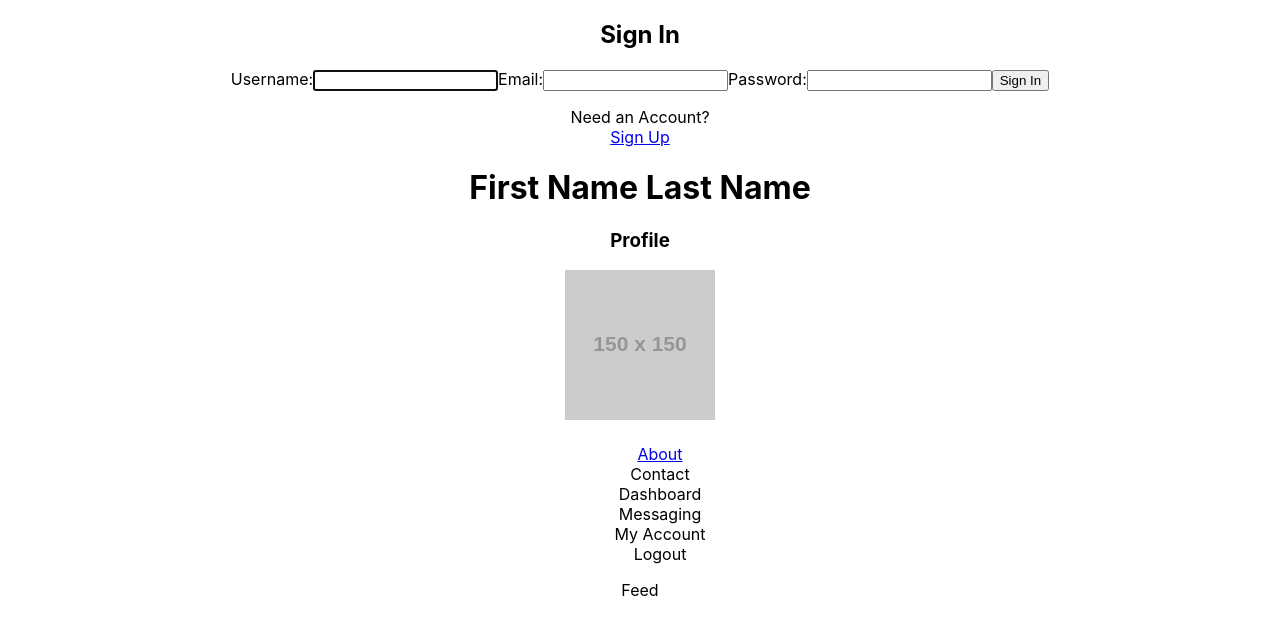
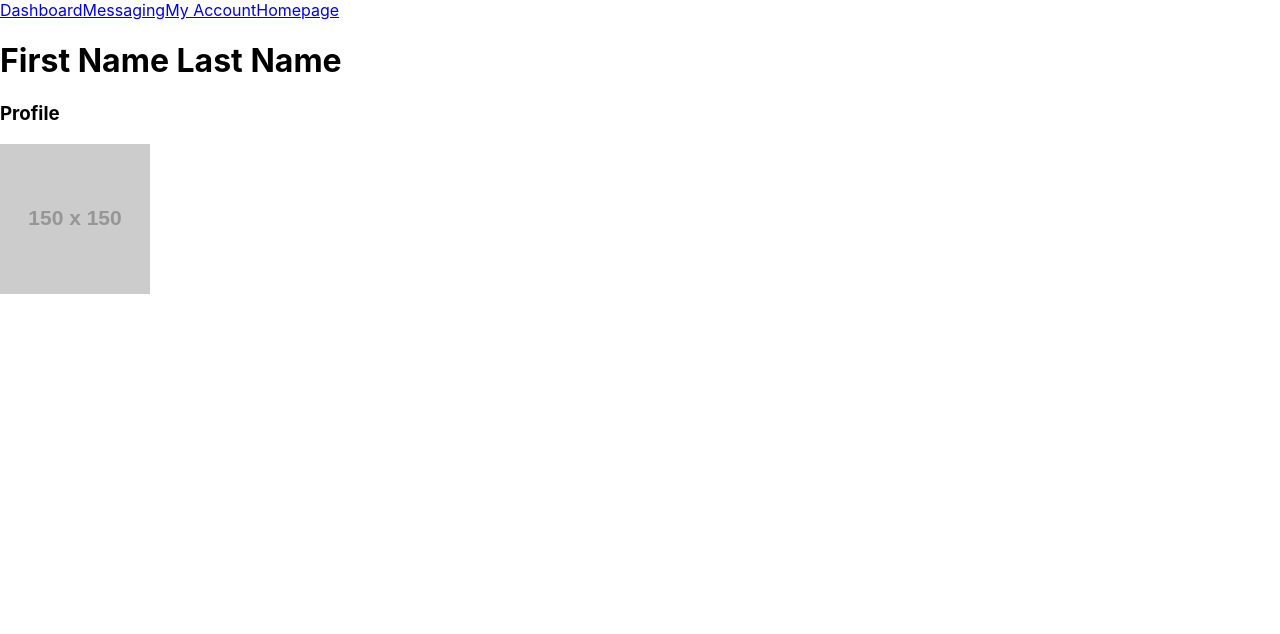
Before and after one commit to lizwashington/Rising-Stars-Project3, a React (Create React App) app in the folder client/: page / in a window 1280 px wide. Shown: the top 634 px of the page. Built offline with nearby package versions, Linux system fonts and the light colour scheme.

Commit message:
react router

```diff
--- a/client/package.json
+++ b/client/package.json
@@ -8,6 +8,7 @@
     "@testing-library/user-event": "^13.5.0",
     "react": "^18.2.0",
     "react-dom": "^18.2.0",
+    "react-router-dom": "^6.3.0",
     "react-scripts": "5.0.1",
     "web-vitals": "^2.1.4"
   },
--- a/client/src/App.js
+++ b/client/src/App.js
@@ -1,21 +1,39 @@
+import React from "react";
 import './App.css';
+import { BrowserRouter as Router, Route, Routes } from "react-router-dom";
 import Dashboard from './components/Dashboard';
 import Nav from './components/Nav';
 import Login from './components/Login';
+import Messaging from "./components/Messaging";
+import Homepage from './components/Homepage';
+import MyAccount from './components/MyAccount';
+import AuthRoute from "./components/AuthRoute";
+import { AuthProvider } from "./utils/auth";
 
+//once the utils auth is set up, wrap below in <AuthProvider> so it can't be accessed unless auth
 
 function App() {
+
   return (
-    <div className="App">
-    <Login/>
+    <>
 
+      <AuthRoute>
+        <Router>
 
-      <h1>First Name  Last Name</h1>
-      <h3>Profile</h3>
-      <img src="https://via.placeholder.com/150'" alt='profilePic'></img>
-      <Nav/>
-      <Dashboard/>
-    </div>
+          <Nav />
+              <Routes>
+                <Route  path="/login"  element={<Login />} />
+                <Route  path="/dashboard"  element={<Dashboard />} />
+                <Route  path="/" element={<Homepage />} />
+                <Route  path="/Messaging" element={<Messaging />} />
+                <Route path="/MyAccount" element={<MyAccount />} />
+
+              </Routes>
+
+        </Router>
+      </AuthRoute>
+
+    </>
   );
 }
 
--- /dev/null
+++ b/client/src/components/AuthRoute/index.js
@@ -0,0 +1,12 @@
+import React from "react";
+import { Navigate } from "react-router-dom";
+import { useAuth } from "../../utils/auth";
+
+
+
+const AuthRoute = ({ children }) => {
+    return useAuth ? children : <Navigate to="/login" />;
+
+};
+
+export default AuthRoute;
--- /dev/null
+++ b/client/src/components/Homepage/index.js
@@ -0,0 +1,14 @@
+import React from "react";
+
+
+const Homepage = () => {
+    return(
+        <div>
+            <h1>First Name  Last Name</h1>
+            <h3>Profile</h3>
+            <img src="https://via.placeholder.com/150'" alt='profilePic'></img>
+        </div>
+    )
+}
+
+export default Homepage;
--- a/client/src/components/Login/index.js
+++ b/client/src/components/Login/index.js
@@ -1,17 +1,19 @@
-import { useRef, useState, useEffect } from 'react';
-
+import React, { useRef, useState, useEffect } from 'react';
+import { useAuth } from '../../utils/auth';
+import { Navigate, useNavigate } from 'react-router-dom';
 
 
 
 const Login = () => {
     const userRef = useRef();
-    const emailRef = useRef();
     const errRef = useRef();
     const [user, setUser] = useState('');
-    const [email, setEmail] = useState('');
     const [pwd, setPwd] = useState('');
+    const auth = useAuth();
     const [errMsg, setErrMsg] = useState('');
-    const [success, setSuccess] = useState(''); /*replace with router*/
+    const [success, setSuccess] = useState('');
+
+
 
     useEffect(() => {
         userRef.current.focus();
@@ -19,16 +21,28 @@ const Login = () => {
 
     useEffect(() => {
         setErrMsg('');
-    }, [user, email, pwd])
+    }, [user, pwd])
 
-    const handleSubmit = async (e) => {
-        e.preventDefault();
-        console.log(user, email, pwd);
+
+
+
+    const handleSubmit = async (event) => {
+        const handleLogin = () => {
+            auth.login(user)
+            Navigate('/')
+        }
+        event.preventDefault();
+        console.log(user, pwd);
+        setSuccess(true);
+        //clears fields
         setUser('');
-        setEmail('');
         setPwd('');
-        setSuccess(true);
+
     }
+
+
+
+
 
     return (
         <>
@@ -37,7 +51,7 @@ const Login = () => {
                     <h1>You are logged in!</h1>
                     <br />
                     <p>
-                        <a href='#'>Go to Home</a>
+                        <a href='/'>Go to Home</a>
                     </p>
                 </section>
             ) : (
@@ -51,24 +65,15 @@ const Login = () => {
                             id="username"
                             ref={userRef}
                             autoComplete="off"
-                            onChange={(e) => setUser(e.target.value)}
+                            onChange={(event) => setUser(event.target.value)}
                             value={user}
-                            required />
-
-                        <label htmlFor='email'>Email:</label>
-                        <input
-                            type="email"
-                            ref={emailRef}
-                            id="email"
-                            onChange={(e) => setEmail(e.target.value)}
-                            value={email}
                             required />
 
                         <label htmlFor='password'>Password:</label>
                         <input
                             type="password"
                             id="password"
-                            onChange={(e) => setPwd(e.target.value)}
+                            onChange={(event) => setPwd(event.target.value)}
                             value={pwd}
                             required />
                         <button>Sign In</button>
--- a/client/src/components/Messaging/index.js
+++ b/client/src/components/Messaging/index.js
@@ -4,7 +4,7 @@ import React from "react";
 const Messaging = () => {
     return(
         <div>
-
+            Messaging
 
         </div>
     )
--- a/client/src/components/My account/index.js
+++ b/client/src/components/MyAccount/index.js
@@ -4,7 +4,7 @@ import React from "react";
 const MyAccount = () => {
     return(
         <div>
-
+            My Account
 
         </div>
     )
--- a/client/src/components/Nav/index.js
+++ b/client/src/components/Nav/index.js
@@ -1,40 +1,30 @@
 import React from "react";
-
-
-function Nav(props) {
-    const {
-        categories = [],
-        setCurrentCategory,
-        currentCategory,
-        contactSelected,
-        setContactSelected } = props;
+import { NavLink } from "react-router-dom";
 
 
 
 
+
+const Nav = () => {
+
     return (
         <header className="flex-row px-1">
-            <h2>
-            <a data-testid="link" href="/">
 
-            </a>
-           </h2>
             <nav>
-            <ul className="link flex-row">
-                <li className=" mx-2">
-                    <a data-testid="about" href="#about" onClick={() => setContactSelected(false)}>
-                      About
-                    </a>
-                </li>
-                <li className={`mx-2 ${contactSelected && 'navActive'}`}>
-                    <span onClick={() => setContactSelected(true)}>Contact</span>
-                </li>
 
-                <li>Dashboard</li>
-                <li>Messaging</li>
-                <li>My Account</li>
-                <li>Logout</li>
-            </ul>
+                <NavLink to='/Dashboard'>
+                    Dashboard
+                </NavLink>
+                <NavLink to='/Messaging'>
+                    Messaging
+                </NavLink>
+                <NavLink to='/MyAccount'>
+                    My Account
+                </NavLink>
+                <NavLink to='/'>
+                    Homepage
+                </NavLink>
+
             </nav>
         </header>
     );
--- /dev/null
+++ b/client/src/utils/auth.js
@@ -0,0 +1,25 @@
+import { useState, createContext, Children, useContext } from "react";
+
+const AuthContext = createContext(null)
+
+export const AuthProvider = ({ Children }) => {
+    const [user, setUser] = useState(null)
+    //sets user name
+    const login = (user) => {
+        setUser(user)
+    }
+    //sets user to empty field
+    const logout = () => {
+        setUser(null)
+    }
+
+    return (
+        <AuthContext.Provider value={{ user, login, logout}}>
+            {Children}
+        </AuthContext.Provider>
+    )
+}
+
+export const useAuth = () => {
+    return useContext(AuthContext)
+}
```
Also changed, not shown: 1 other file (tests, documents, lock files or other folders).
